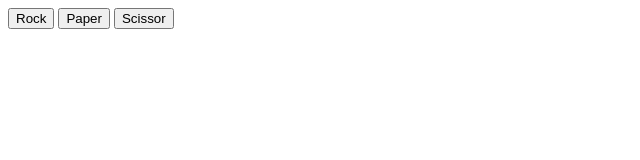
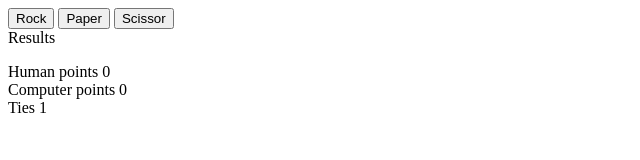
Before and after one commit to DonLeb95/rock-paper-scissor, a plain HTML site: page rock-paper-scissor.html in a window 1280 px wide. Both pictures are taken after a click on the button "Rock". Shown: the whole page, without its empty margins (0-640 px from the left). Drawn offline with Linux system fonts and the light colour scheme.

Commit message:
Add score tally and track  after each round

```diff
--- a/rock-paper-scissor.html
+++ b/rock-paper-scissor.html
@@ -9,6 +9,7 @@
     <button id="rock">Rock</button>
     <button id="paper">Paper</button>
     <button id="scissor">Scissor</button>
+    <div class="results">Results</div>
     <script src="rock-paper-scissor.js">
     </script>
 </body>
--- a/rock-paper-scissor.js
+++ b/rock-paper-scissor.js
@@ -24,12 +24,14 @@ function getHumanChoice(){
 
 let humanScore = 0;
 let computerScore = 0;
+let tieTally = 0;
 
 function playRound(humanChoice , computerChoice){
     const player = humanChoice;
     const cpu = computerChoice;
     if (player == cpu) {
-        return console.log('This is a tie');
+        ++tieTally
+        return 'This is a tie';
     }
     //Comparison for computers win, humans loss
     if (
@@ -39,7 +41,8 @@ function playRound(humanChoice , computerChoice){
     ) {
         console.log(`Skynet has won this round. ${cpu} beats ${player}`);
         ++computerScore;
-        return console.log(`Computer points ${computerScore}`)
+        return `Computer points ${computerScore}`
+        //console.log(`Computer points ${computerScore}`)
         }
 
     //Comparison for humans win, computers loss
@@ -51,15 +54,25 @@ function playRound(humanChoice , computerChoice){
 
         console.log(`The organics have triumphed. ${player} beats ${cpu}`);
         ++humanScore;
-        return console.log(`Human points ${humanScore}`)
+        return `Human points ${humanScore}`
         }
 }
-const buttons = document.querySelectorAll("button")
+
+function roundTally(humanScore,computerScore){
+
+};
+//round working, div results not working
+const buttons = document.querySelectorAll("button");
+const result = document.querySelector(".results");
+const tally = document.createElement("p");
+tally.style.whiteSpace = 'pre-line';
+result.appendChild(tally);
 
 buttons.forEach(button => {
     button.addEventListener("click", e => {
         const choice = e.target.id;
         playRound(choice,getComputerChoice());
+        tally.textContent = `Human points ${humanScore}\nComputer points ${computerScore}\nTies ${tieTally}`;
     })
 });
 
```
